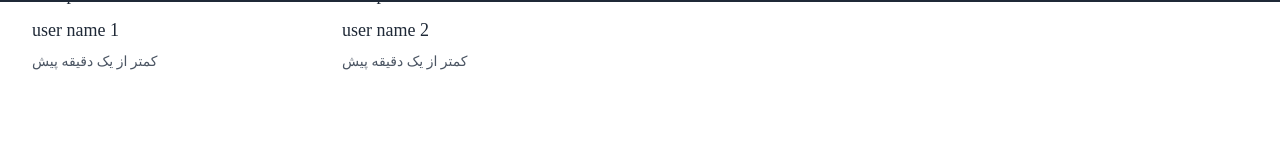
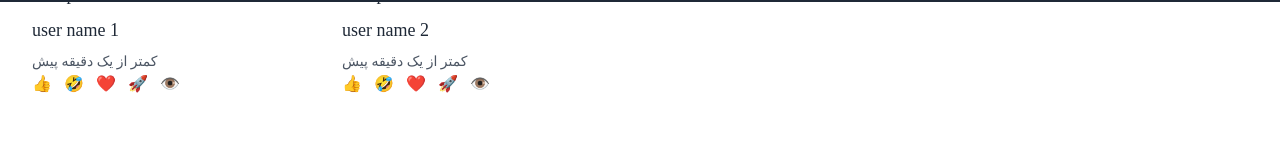
Before and after one commit to moham7dreza/portfolio_react, a React (Vite) app: page / in a window 1280 px wide. Shown: the part 798-947 px from the top of the page. Built offline with nearby package versions, Linux system fonts and the light colour scheme.

Commit message:
define reactions for blog

```diff
--- a/src/components/blog/ListBlog.jsx
+++ b/src/components/blog/ListBlog.jsx
@@ -3,6 +3,7 @@ import {Link, useNavigate} from "react-router-dom";
 import {selectBlogs} from "../../features/blogs/blog.slice.js";
 import {ShowTime} from "../ShowTime.jsx";
 import {ShowAuthor} from "./ShowAuthor.jsx";
+import {ReactionButtons} from "./ReactionButtons.jsx";
 
 const ListBlog = () => {
 
@@ -47,6 +48,7 @@ const ListBlog = () => {
                                     </h3>
                                     <ShowAuthor userId={blog.user_id}/>
                                     <ShowTime timestamp={blog.date}/>
+                                    <ReactionButtons blog={blog}/>
                                 </Link>
                                 {/*<!-- End Card -->*/}
                             </div>
--- /dev/null
+++ b/src/components/blog/ReactionButtons.jsx
@@ -0,0 +1,33 @@
+import {useDispatch} from "react-redux";
+import {reactionAdded} from "../../features/blogs/blog.slice.js";
+
+export const ReactionButtons = ({blog}) => {
+    const reactionEmoji = {
+        thumbUp: "👍",
+        hooray: "🤣",
+        heart: "❤️",
+        rocket: "🚀",
+        eyes: "👁️",
+    }
+
+    const dispatch = useDispatch();
+
+    return (
+        <>
+            {
+                Object.entries(reactionEmoji).map(([key, value]) => {
+                    const payload = {
+                        id: blog.id,
+                        reaction: key,
+                    }
+
+                    return (
+                        <button key={name} type="button" onClick={() => dispatch(reactionAdded(payload))}>
+                            {value} <span className="text-white">{blog.reactions[key]}</span>
+                        </button>
+                    )
+                })
+            }
+        </>
+    )
+}
--- a/src/components/blog/ShowBlog.jsx
+++ b/src/components/blog/ShowBlog.jsx
@@ -4,6 +4,7 @@ import {E_404} from "../error/E_404.jsx";
 import {blogDeleted, selectById} from "../../features/blogs/blog.slice.js";
 import {ShowTime} from "../ShowTime.jsx";
 import {ShowAuthor} from "./ShowAuthor.jsx";
+import {ReactionButtons} from "./ReactionButtons.jsx";
 
 export const ShowBlog = () => {
     // exact name defined in routes file
@@ -164,6 +165,7 @@ export const ShowBlog = () => {
                                     delete blog
                                 </button>
                             </div>
+                            <ReactionButtons blog={blog}/>
                         </div>
 
                         <p className="text-lg text-gray-800 dark:text-neutral-200">We're proud to be a part of creating
--- a/src/features/blogs/blog.slice.js
+++ b/src/features/blogs/blog.slice.js
@@ -13,6 +13,13 @@ const initialState = {
             title: 'new post 1',
             content: 'this is new post ',
             user_id: "1",
+            reactions: {
+                thumbUp: 0,
+                hooray: 0,
+                heart: 0,
+                rocket: 0,
+                eyes: 0,
+            }
         },
         {
             id: nanoid(),
@@ -20,6 +27,13 @@ const initialState = {
             title: 'new post 2',
             content: 'this is new post ',
             user_id: "2",
+            reactions: {
+                thumbUp: 0,
+                hooray: 0,
+                heart: 0,
+                rocket: 0,
+                eyes: 0,
+            }
         }
     ]
 }
@@ -64,6 +78,15 @@ const blogsSlice = createSlice({
             // return all post except deleted post,
             // but we can use filter method on initial state `object` -> on blogs key we can
             state.blogs = state.blogs.filter(blog => blog.id !== id);
+        },
+        reactionAdded: (state, action) => {
+            const {id, reaction} = action.payload;
+
+            const blog = state.blogs.find(blog => blog.id === id);
+
+            if (blog) {
+                blog.reactions[reaction]++;
+            }
         }
     }
 })
@@ -78,7 +101,8 @@ export const selectById = (state, blogId) => state.blogs.blogs.find(blog => blog
 export const {
     blogAdded,
     blogUpdated,
-    blogDeleted
+    blogDeleted,
+    reactionAdded,
 } = blogsSlice.actions;
 
 export default blogsSlice.reducer;
```
